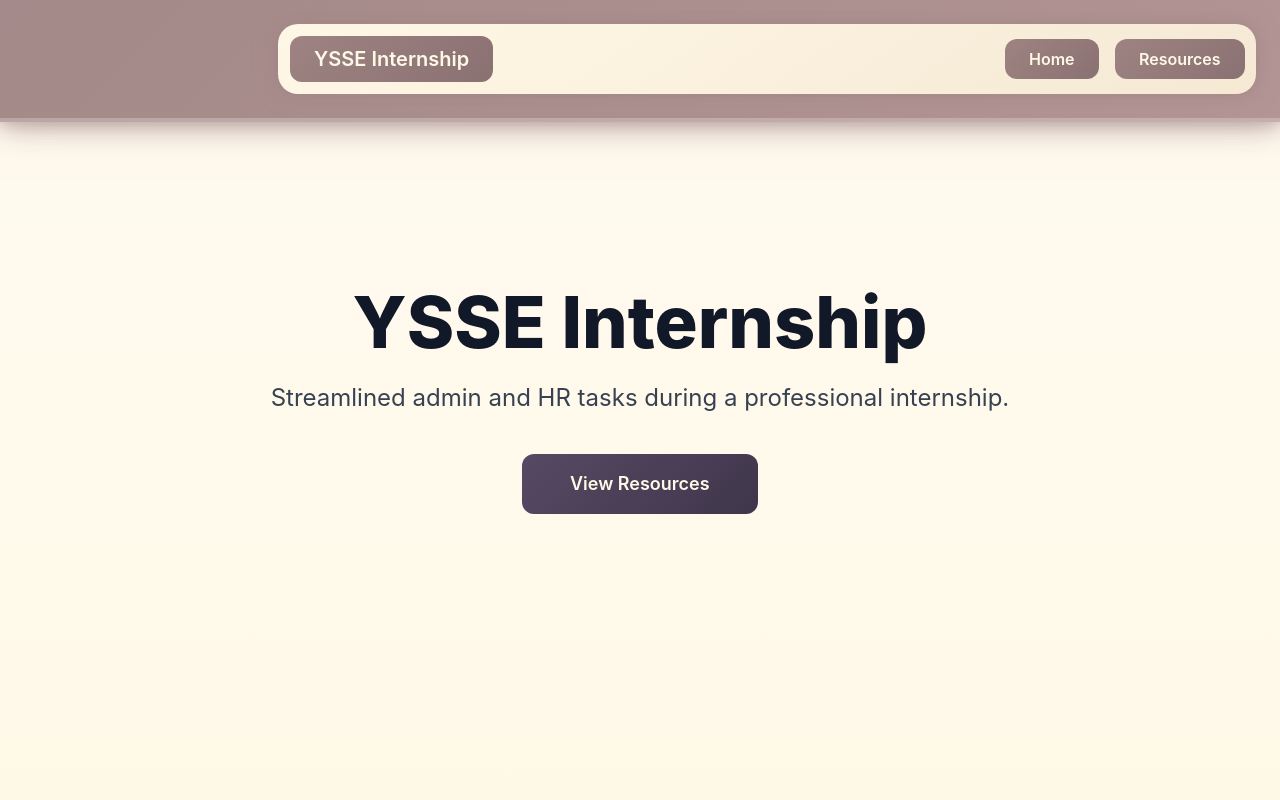
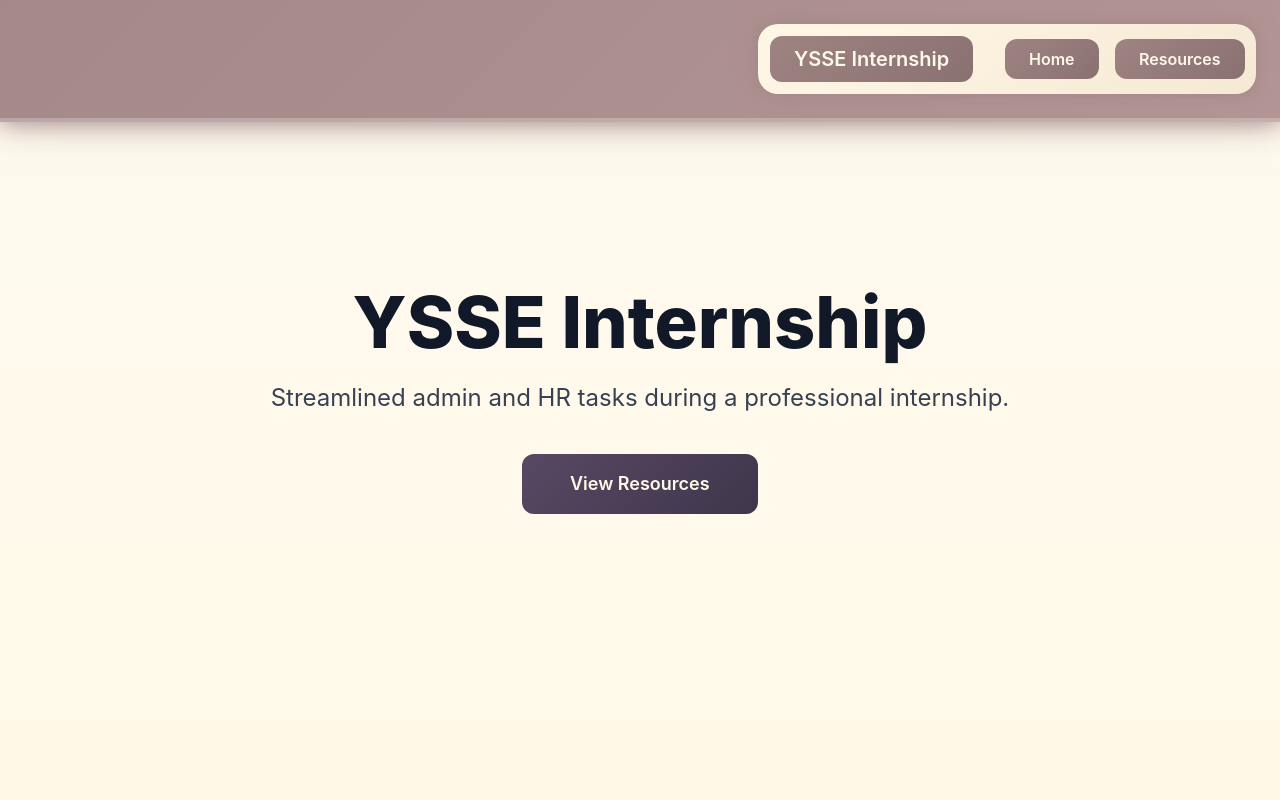
Before and after one commit to web-farhad/com, a plain HTML site: page New/ysse.html in a window 1280 px wide. Shown: the top 800 px of the page. Drawn offline with nearby package versions, Linux system fonts and the light colour scheme.

Commit message:
Update ysse.html

```diff
--- a/New/ysse.html
+++ b/New/ysse.html
@@ -114,7 +114,7 @@
             transition: transform 0.4s ease, box-shadow 0.4s ease;
             display: flex;
             align-items: center;
-            gap: 32rem;
+            gap: 2rem;
         }
         .nav-box:hover {
             transform: perspective(1000px) translateZ(30px);
```
